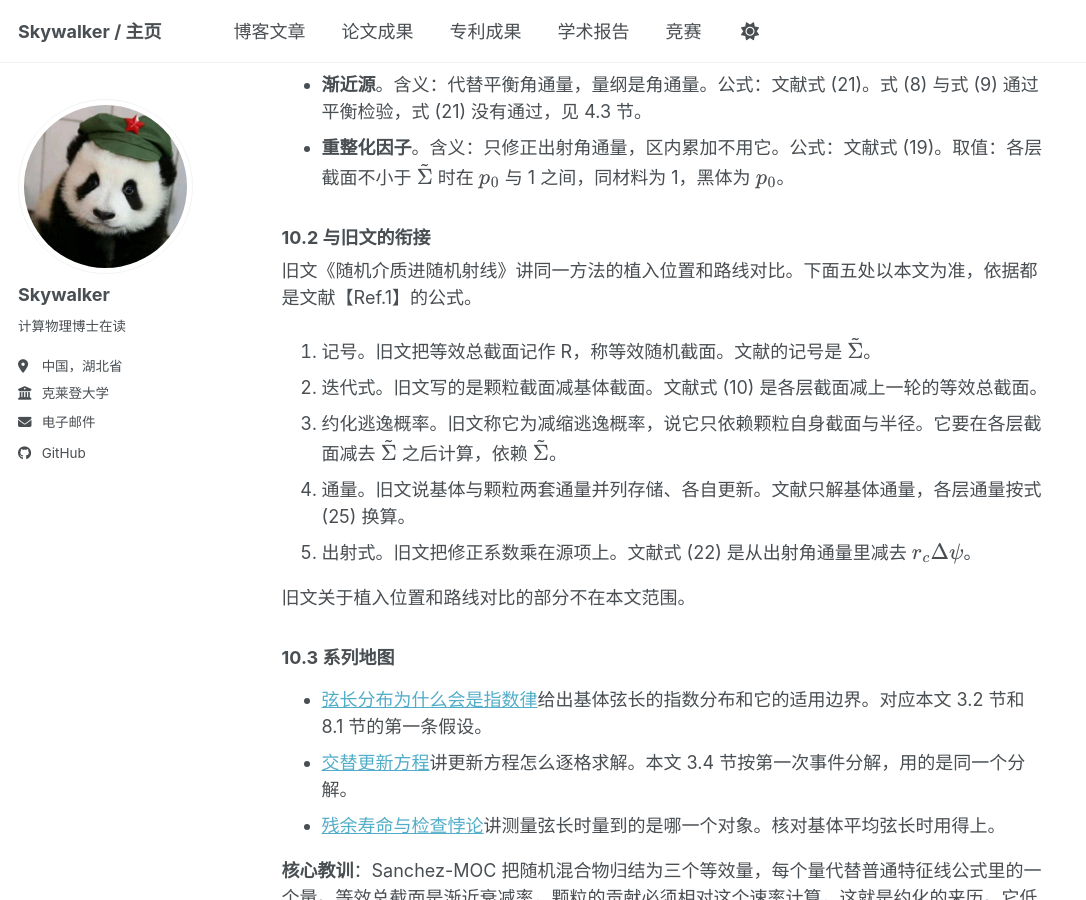
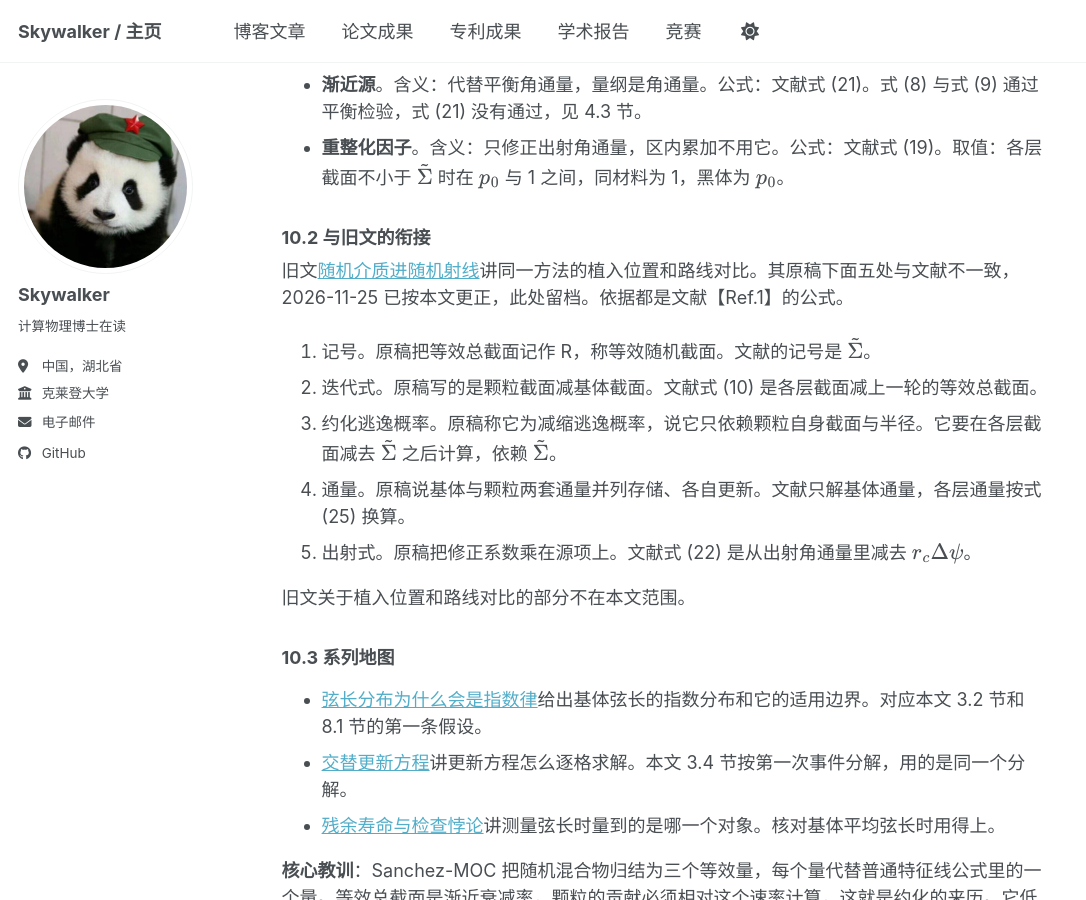
Before and after one commit to cn-skywalker/cn-skywalker.github.io, a Jekyll site: the page built from _posts/2026-11-25-Sanchez-MOC原理学习笔记-等效总截面-渐近源与重整化因子.md, in a window 1280 px wide and 900 px high, scrolled down 24659 px. Shown: the whole window, without its empty margins (0-1086 px from the left). Built offline with Jekyll 4.4.1, drawn with Linux system fonts in a browser that asks for light colours; a script bundle is joined from its source files by our own code; library files that are not in the unit come from our copies; some of the changed text lies outside the part shown.

Commit message:
博客:更正Sanchez旧文五处与文献不一致的公式并补permalink（新文10.2改为留档）

```diff
--- a/_posts/2026-11-25-Sanchez-MOC原理学习笔记-等效总截面-渐近源与重整化因子.md
+++ b/_posts/2026-11-25-Sanchez-MOC原理学习笔记-等效总截面-渐近源与重整化因子.md
@@ -10,7 +10,7 @@ tags: [随机介质, 弦长分布, 更新过程, 学习笔记]
 
 弦长理论三篇回答介质怎么描述：[弦长分布为什么会是指数律](/posts/2026/21/memoryless-exponential-chord/)、[交替更新方程](/posts/2026/21/alternating-renewal-equation/)、[残余寿命与检查悖论](/posts/2026/21/residual-life-inspection-paradox/)。本文是它们的下游应用，回答描述的结果怎么进输运方程。
 
-本博客另有一篇旧文，2026-10-09 的《随机介质进随机射线》，讲同一方法在随机射线求解器里的植入位置和路线对比。那篇有几处与文献不一致，以本文为准，详见 10.2。
+本博客另有一篇旧文[随机介质进随机射线](/posts/2026/09/sanchez-cls-dstg-comparison/)，讲同一方法在随机射线求解器里的植入位置和路线对比。其原稿有几处与文献不一致，2026-11-25 已按本文更正，详见 10.2。
 
 **结论先行**：
 
@@ -733,13 +733,13 @@ OpenMC 一列括号内应是统计不确定度。45% 一行的原印值是 ±5.1
 
 ### 10.2 与旧文的衔接
 
-旧文《随机介质进随机射线》讲同一方法的植入位置和路线对比。下面五处以本文为准，依据都是文献【Ref.1】的公式。
+旧文[随机介质进随机射线](/posts/2026/09/sanchez-cls-dstg-comparison/)讲同一方法的植入位置和路线对比。其原稿下面五处与文献不一致，2026-11-25 已按本文更正，此处留档。依据都是文献【Ref.1】的公式。
 
-1. 记号。旧文把等效总截面记作 R，称等效随机截面。文献的记号是 $$\tilde{\Sigma}$$。
-2. 迭代式。旧文写的是颗粒截面减基体截面。文献式 (10) 是各层截面减上一轮的等效总截面。
-3. 约化逃逸概率。旧文称它为减缩逃逸概率，说它只依赖颗粒自身截面与半径。它要在各层截面减去 $$\tilde{\Sigma}$$ 之后计算，依赖 $$\tilde{\Sigma}$$。
-4. 通量。旧文说基体与颗粒两套通量并列存储、各自更新。文献只解基体通量，各层通量按式 (25) 换算。
-5. 出射式。旧文把修正系数乘在源项上。文献式 (22) 是从出射角通量里减去 $$r_c\Delta\psi$$。
+1. 记号。原稿把等效总截面记作 R，称等效随机截面。文献的记号是 $$\tilde{\Sigma}$$。
+2. 迭代式。原稿写的是颗粒截面减基体截面。文献式 (10) 是各层截面减上一轮的等效总截面。
+3. 约化逃逸概率。原稿称它为减缩逃逸概率，说它只依赖颗粒自身截面与半径。它要在各层截面减去 $$\tilde{\Sigma}$$ 之后计算，依赖 $$\tilde{\Sigma}$$。
+4. 通量。原稿说基体与颗粒两套通量并列存储、各自更新。文献只解基体通量，各层通量按式 (25) 换算。
+5. 出射式。原稿把修正系数乘在源项上。文献式 (22) 是从出射角通量里减去 $$r_c\Delta\psi$$。
 
 旧文关于植入位置和路线对比的部分不在本文范围。
 
```
Also changed, not shown: _posts/2026-10-09-随机介质进随机射线-Sanchez植入与DSTG对比.md (+62 -63 lines).
